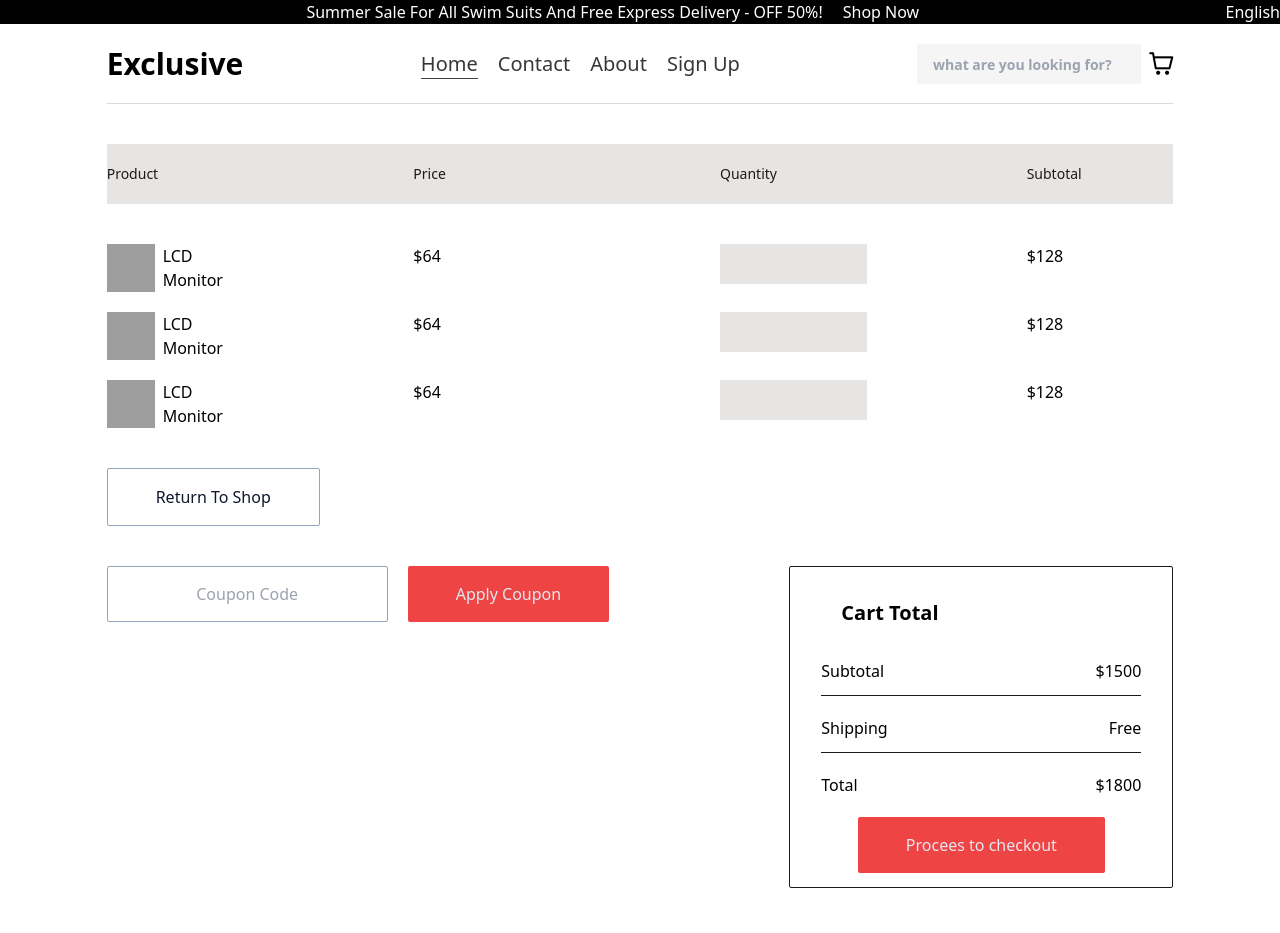
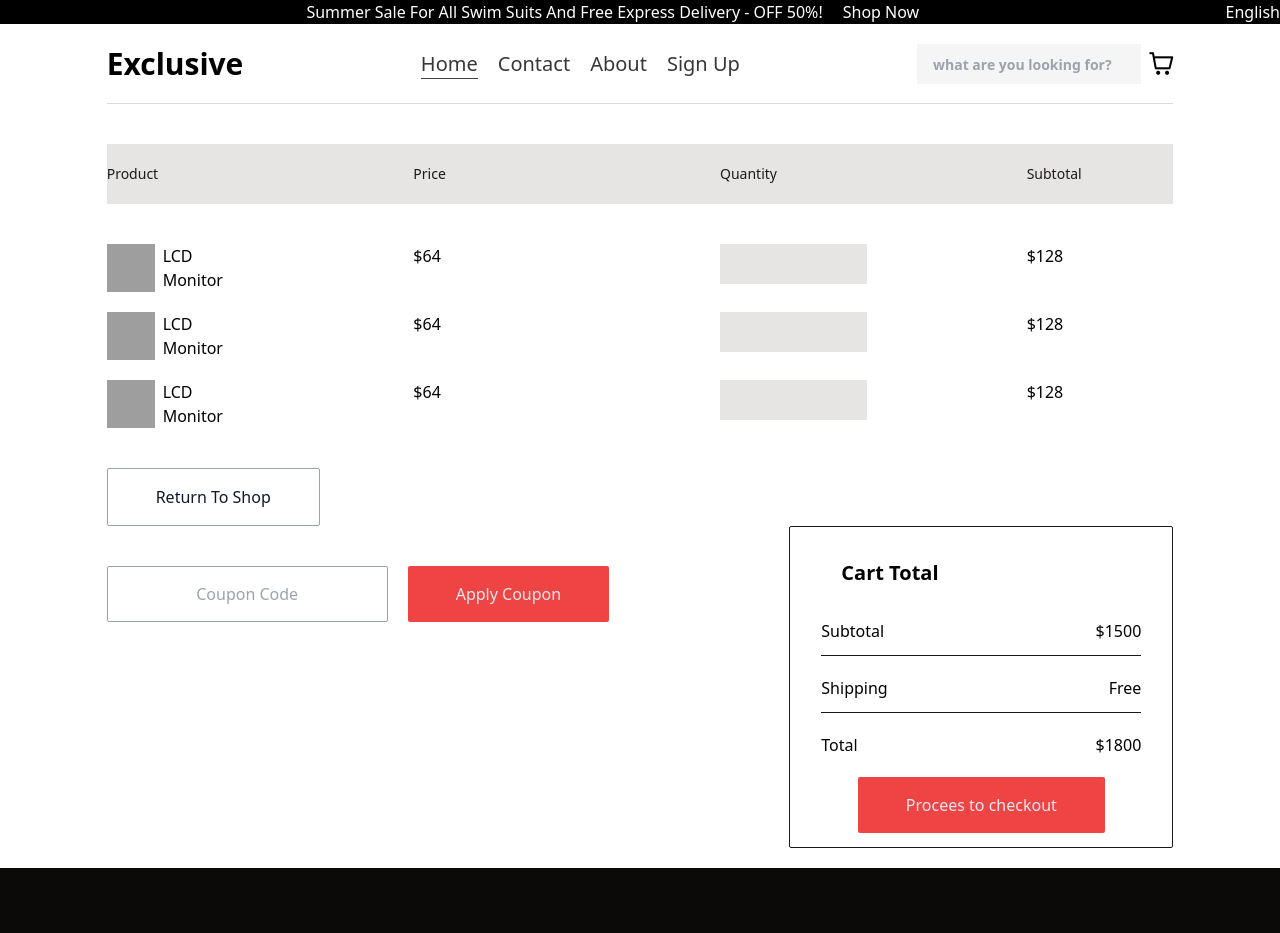
Before and after one commit to Tomo233/E-commerce, a React (Vite) app: page / in a window 1280 px wide. Shown: the top 933 px of the page. Built offline with nearby package versions, Linux system fonts and the light colour scheme; grey boxes are pictures that could not be loaded.

Commit message:
added some additional style for cart component

```diff
--- a/src/features/cart/Cart.jsx
+++ b/src/features/cart/Cart.jsx
@@ -33,7 +33,7 @@ function Cart() {
   ];
 
   return (
-    <section className="h-dvh">
+    <section>
       <div>
         <div className="grid gap-40 grid-cols-4 bg-stone-200 py-5 my-10">
           <p className="text-sm text-stone-900 font-medium">Product</p>
@@ -57,18 +57,18 @@ function Cart() {
             <Button type="primary">Apply Coupon</Button>
           </div>
 
-          <div className="w-96 mt-10 border border-stone-900 rounded-sm ">
+          <div className="w-96 border mb-5 border-stone-900 rounded-sm">
             <div className="mx-auto max-w-80 h-72">
               <h3 className="text-xl ml-5 font-semibold my-8">Cart Total</h3>
-              <div className="flex justify-between border-b border-stone-900 mb-5 ">
+              <div className="flex justify-between border-b border-stone-900 mb-5">
                 <p className="font-medium mb-3">Subtotal</p>
                 <p>$1500</p>
               </div>
-              <div className="flex justify-between border-b border-stone-900 mb-5 ">
+              <div className="flex justify-between border-b border-stone-900 mb-5">
                 <p className="font-medium mb-3">Shipping</p>
                 <p>Free</p>
               </div>
-              <div className="flex justify-between ">
+              <div className="flex justify-between">
                 <p className="font-medium">Total</p>
                 <p>$1800</p>
               </div>
```
